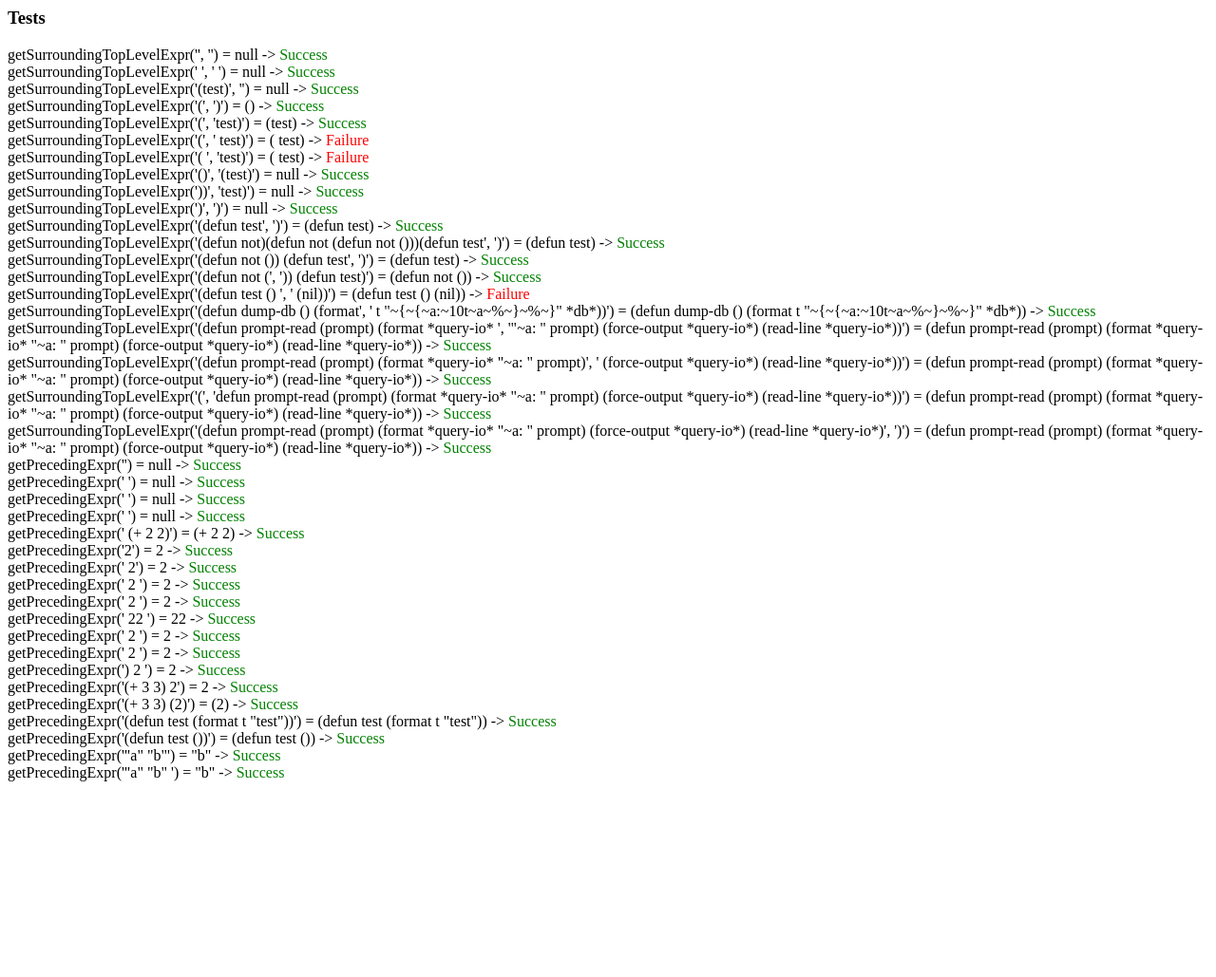
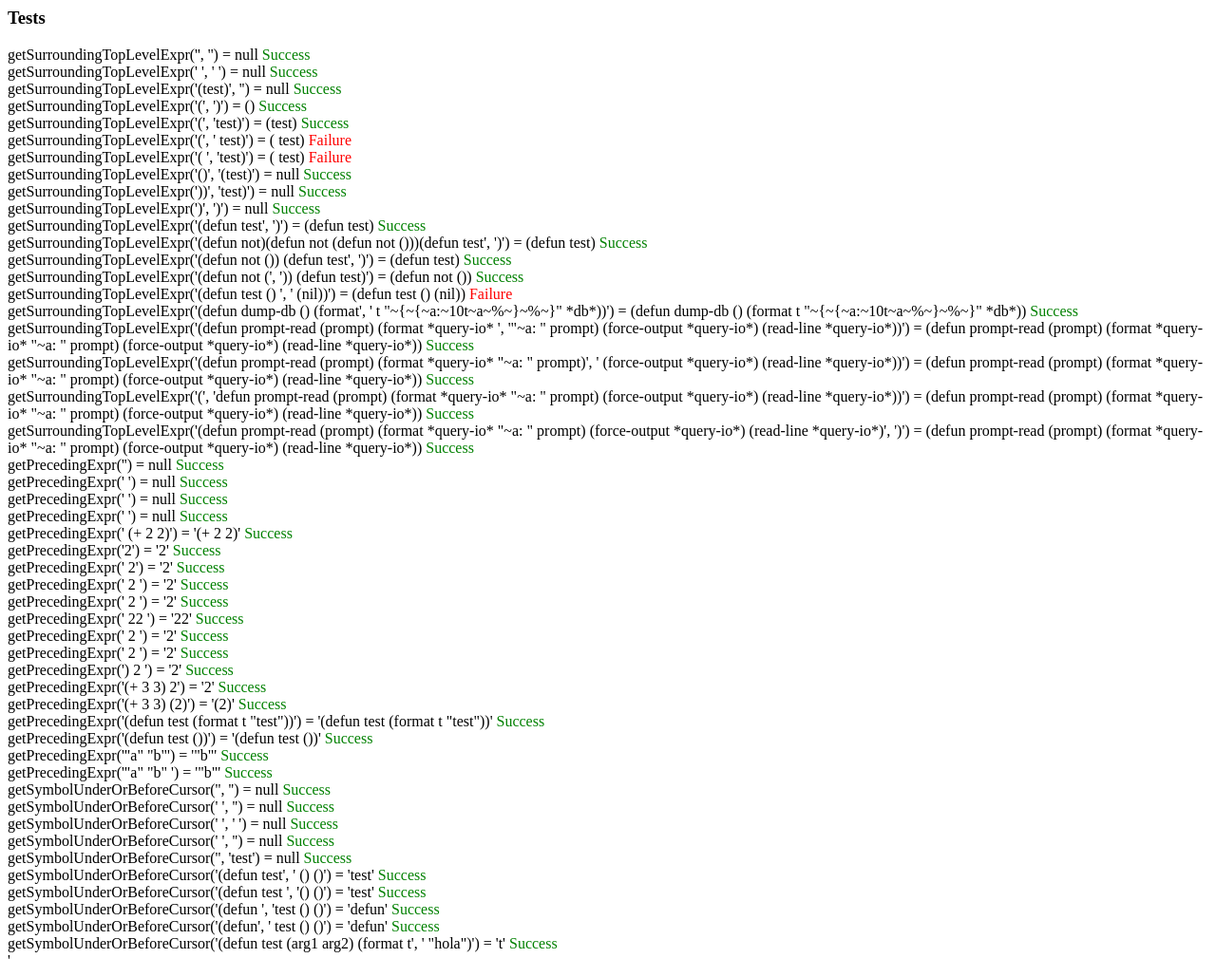
Before and after one commit to fonol/parrot, a website: page parrot_ui/tests.html in a window 1280 px wide. Shown: the whole page at 95% size. Before the commit the page ends 831 px from the top, so only its background shows below. Drawn offline with Linux system fonts and the light colour scheme.

Commit message:
add getSymbolUnderOrBeforeCursor

```diff
--- a/parrot_ui/scripts/utils.js
+++ b/parrot_ui/scripts/utils.js
@@ -101,6 +101,37 @@ export function getPrecedingExpr(textBeforeCursor) {
     }
     return textBeforeCursor.substring(startIx).trim();
 }
+export function getSymbolUnderOrBeforeCursor(textBeforeCursor, textAfterCursor) {
+    if (!textBeforeCursor && !textAfterCursor) {
+        return null;
+    }
+    let ignoreAfter = /(\n|\t| |")$/g.test(textBeforeCursor) || !textAfterCursor || !textAfterCursor.length;
+
+    textBeforeCursor = textBeforeCursor.trim();
+    let startIx = -1;
+    for (var i = textBeforeCursor.length - 1; i >= 0; i--) {
+        let c = textBeforeCursor.charAt(i);
+        if (c === '"' || c === '(' || c === ')' || c === '#' || c === ' ' || c === '\n' || c === '\t') {
+            startIx = i+1;
+            break;
+        }
+    }
+    if (startIx === -1) {
+        return null;
+    }
+    if (!ignoreAfter) {
+        let endIx = 0;
+        for (var i = 0; i < textAfterCursor.length; i++) {
+            let c = textAfterCursor.charAt(i);
+            if (c === '"' || c === '(' || c === ')' || c === '#' || c === ' ' || c === '\n' || c === '\t') {
+                endIx = i;
+                break;
+            }
+        }
+        return textBeforeCursor.substring(startIx) + textAfterCursor.substring(0, endIx);
+    }
+    return textBeforeCursor.substring(startIx);
+}
 
 export function getSurroundingTopLevelExpr(textBeforeCursor, textAfterCursor, cursorPos, cursorLine, cursorCol) {
 
--- a/parrot_ui/tests.html
+++ b/parrot_ui/tests.html
@@ -9,10 +9,17 @@
 
         </div>
         <script type="module">
-            import { getSurroundingTopLevelExpr, getPrecedingExpr } from './scripts/utils.js'
+            import { getSurroundingTopLevelExpr, getPrecedingExpr, getSymbolUnderOrBeforeCursor } from './scripts/utils.js'
             let el = document.getElementById('tests')
 
+            //
+            // This is a very simple test suite for some of the utility functions from utils.js
+            // Which are mostly about selecting forms / expressions close to the cursor.
+            //
+
+            //
             // testing getSurroundingTopLevelExpr()
+            //
             let testsGetSurroundingTopLevelExpr = [
                     ['', '', null],
                     [' ', ' ', null],
@@ -35,18 +42,20 @@
                     ['(','defun prompt-read (prompt) (format *query-io* "~a: " prompt) (force-output *query-io*) (read-line *query-io*))', '(defun prompt-read (prompt) (format *query-io* "~a: " prompt) (force-output *query-io*) (read-line *query-io*))'],
                     ['(defun prompt-read (prompt) (format *query-io* "~a: " prompt) (force-output *query-io*) (read-line *query-io*)',')', '(defun prompt-read (prompt) (format *query-io* "~a: " prompt) (force-output *query-io*) (read-line *query-io*))'],
                 ];
-            for (let [before, after, res] of testsGetSurroundingTopLevelExpr) {
+            for (let [before, after, expected] of testsGetSurroundingTopLevelExpr) {
                 let actual = getSurroundingTopLevelExpr(before, after);
                 if (actual) {
                     actual = actual.text;
                 }
                 el.innerHTML += `
                     <div>
-                        getSurroundingTopLevelExpr('${before}', '${after}') = ${actual} -> ${actual === res ? '<span class="success">Success</span>': '<span class="failure">Failure</span>'}
+                        getSurroundingTopLevelExpr('${before}', '${after}') = ${actual} ${actual === expected ? '<span class="success">Success</span>': '<span class="failure">Failure</span>'}
                     </div>
                 `;
             }
+            //
             // testing getPrecedingExpr()
+            //
             let testsGetPrecedingExpr = [
                     ['', null],
                     [' ', null],
@@ -72,7 +81,30 @@
                 let actual = getPrecedingExpr(arg1);
                 el.innerHTML += `
                     <div>
-                        getPrecedingExpr('${arg1}') = ${actual} -> ${actual === expected ? '<span class="success">Success</span>': '<span class="failure">Failure</span>'}
+                        getPrecedingExpr('${arg1}') = ${actual ? "'"+actual+"'" : actual} ${actual === expected ? '<span class="success">Success</span>': ('<span class="failure">Failure: Expected = '+expected+'</span>')}
+                    </div>
+                `;
+            }
+            //
+            // testing getSymbolUnderOrBeforeCursor()
+            //
+            let testsGetSymbolUnderOrBeforeCursor = [
+                    ['', '', null],
+                    [' ', '', null],
+                    [' ', ' ', null],
+                    ['\n', '', null],
+                    ['', 'test', null],
+                    ['(defun test', ' () ()', 'test'],
+                    ['(defun test ', '() ()', 'test'],
+                    ['(defun ', 'test () ()', 'defun'],
+                    ['(defun', ' test () ()', 'defun'],
+                    ['(defun test (arg1 arg2) (format t', ' "hola")', 't'],
+                ];
+            for (let [before, after, expected] of testsGetSymbolUnderOrBeforeCursor) {
+                let actual = getSymbolUnderOrBeforeCursor(before, after);
+                el.innerHTML += `
+                    <div>
+                        getSymbolUnderOrBeforeCursor('${before}', '${after}') = ${actual ? "'"+actual+"'" : actual} ${actual === expected ? '<span class="success">Success</span>': ('<span class="failure">Failure: Expected = '+expected+'</span>')}
                     </div>
                 `;
             }
@@ -80,4 +112,4 @@
 
         </script>
     </body>
-</html>
+</html>'
```
